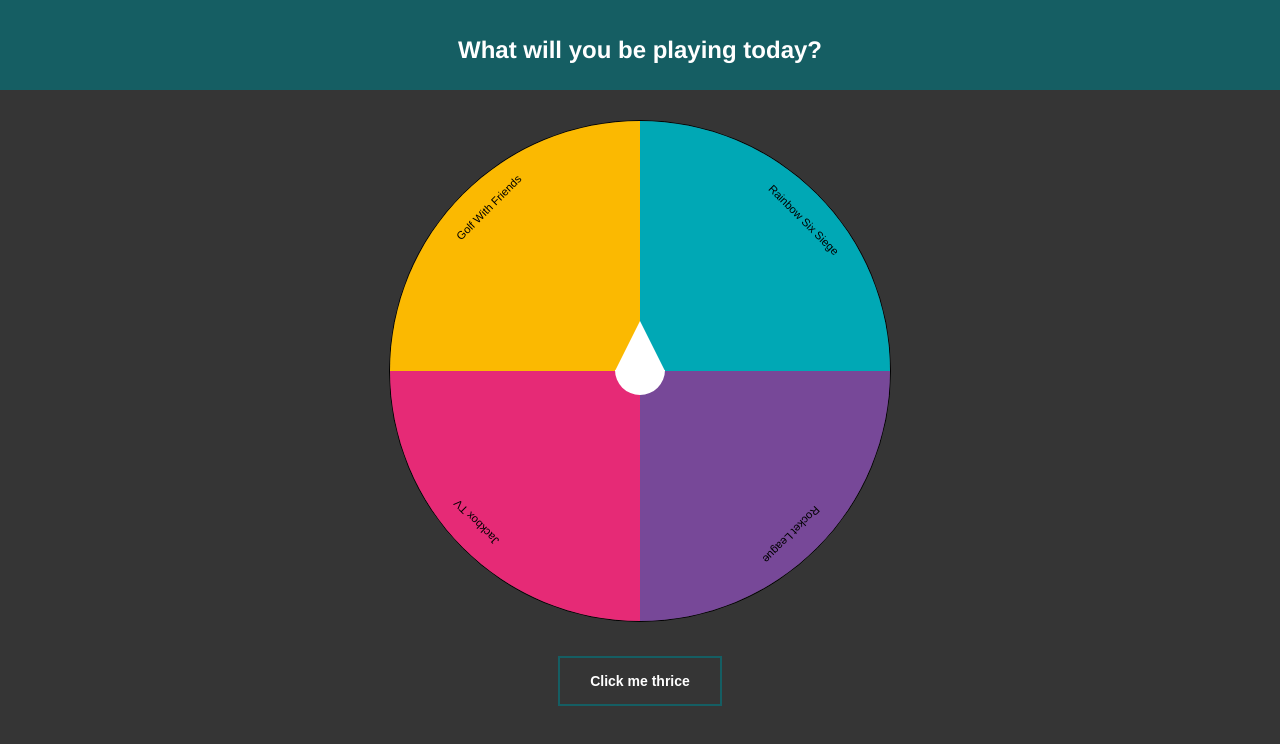
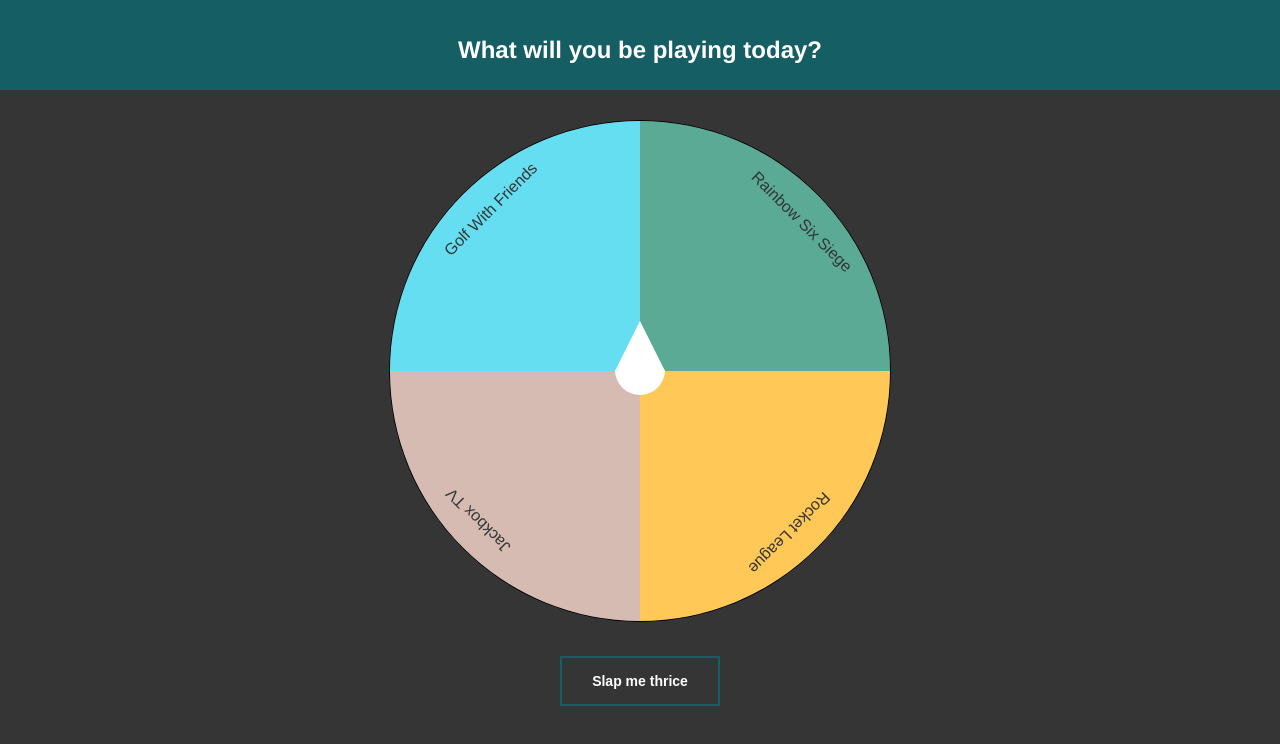
Before and after one commit to Boxface/react-random-game-spinner, a React (Create React App) app: page / in a window 1280 px wide. Shown: the top 744 px of the page. Built offline with nearby package versions, Linux system fonts and the light colour scheme.

Commit message:
Further styling adjustments to wheel colour scheme
Adjusted font size for inner wheel segments

```diff
--- a/src/App.js
+++ b/src/App.js
@@ -35,7 +35,7 @@ class App extends Component {
 				</Container>
 				<Container>
 					<Button onClick={this.spin}>
-						Click me thrice
+						Slap me thrice
 					</Button>
 				</Container>
 			</div>
--- a/src/components/Spinner/Spinner.styles.js
+++ b/src/components/Spinner/Spinner.styles.js
@@ -19,6 +19,7 @@ export const SpinnerInnerWheel = styled.div`
 `;
 
 export const SpinnerWedge = styled.div`
+	color: #353535;
 	height: 50%;
 	position: absolute;
 	right: 0;
@@ -27,28 +28,28 @@ export const SpinnerWedge = styled.div`
 	transform-origin: 0% 100%;
 
 	&:first-child {
-		background-color: #00a8b5;
+		background-color: #5AAA95;
 		transform: rotate(0deg) skewY(0);
 	}
 
 	&:nth-child(2) {
-		background-color: #774898;
+		background-color: #FFC857;
 		transform: rotate(90deg) skewY(0);
 	}
 
 	&:nth-child(3) {
-		background-color: #e62a76;
+		background-color: #D5BBB1;
 		transform: rotate(180deg) skewY(0);
 	}
 
 	&:nth-child(4) {
-		background-color: #fbb901;
+		background-color: #65DEF1;
 		transform: rotate(270deg) skewY(0);
 	}
 `;
 
 export const SpinnerInnerWedge = styled.div`
-	font-size: 0.7em;
+	font-size: 1em;
 	position: absolute;
 	height: 200%;
 	left: -100%;
```
Also changed, not shown: src/components/Button/Button.styles.js (line endings or trailing spaces).
